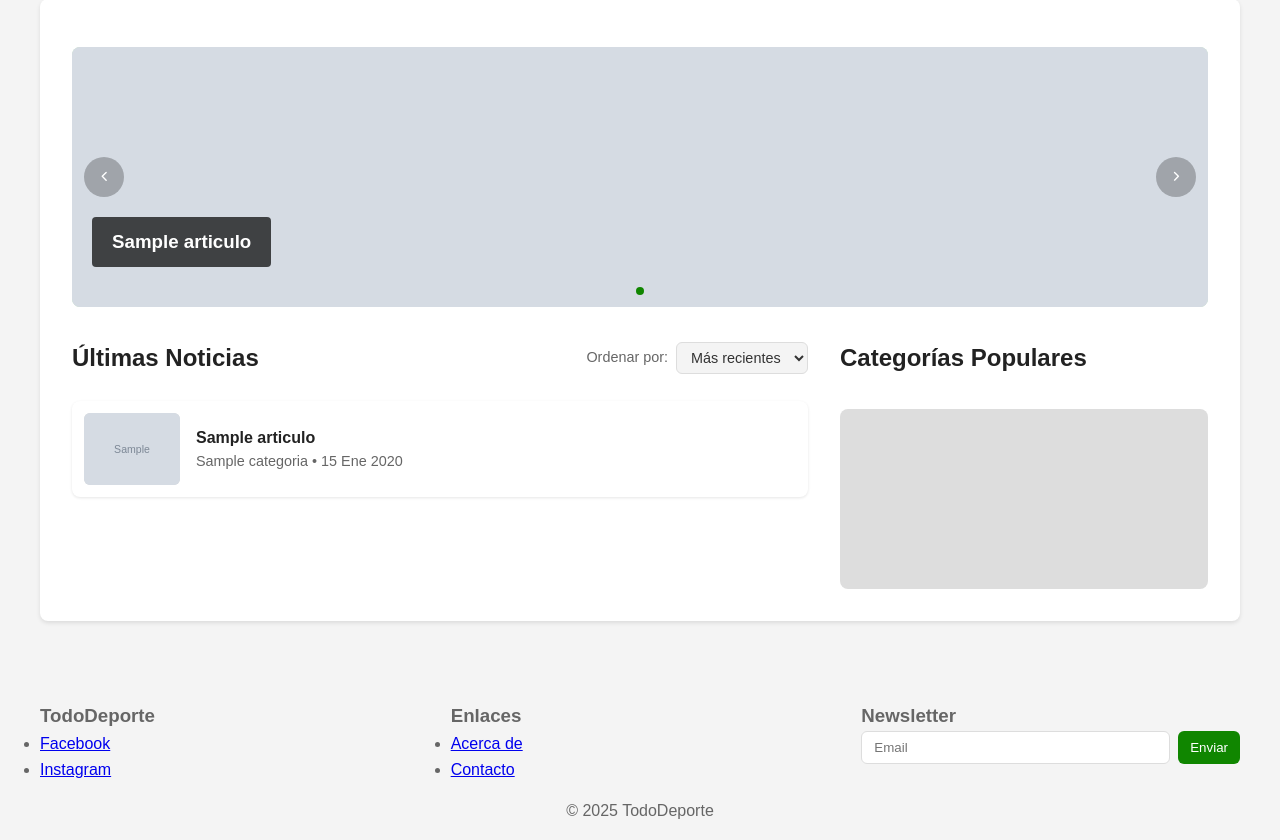
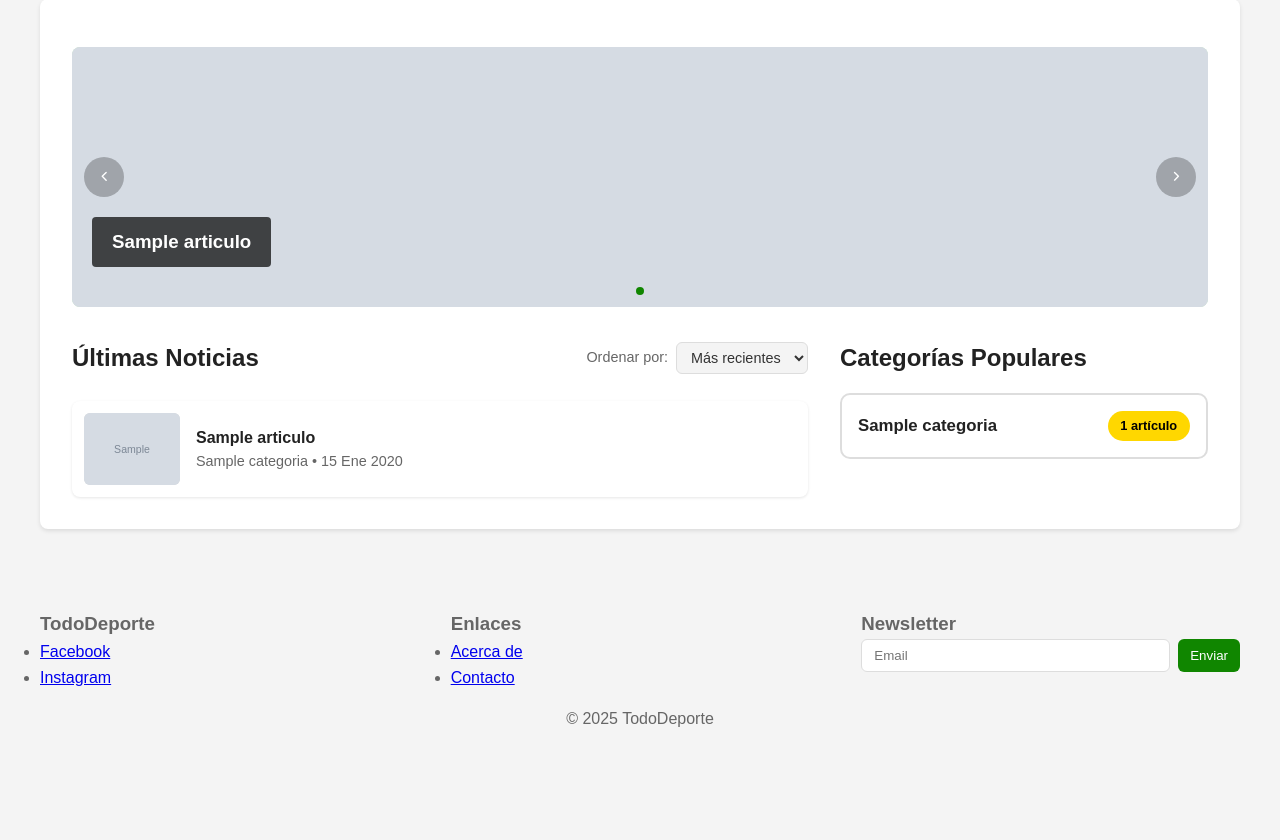
Before and after one commit to loveyfacundo/proyectoFinal-Etapa2, a Django app: page / in a window 1280 px wide. Shown: the part 139-979 px from the top of the page. After the commit the page ends 866 px from the top, so only its background shows below. Run offline with Django 5.2, Linux system fonts and the light colour scheme; tables that the repository leaves empty hold one stand-in row (values such as "Sample post"); grey boxes marked "Sample" are stand-in pictures.

Commit message:
Fix: categorías populares

```diff
--- a/apps/blog/views.py
+++ b/apps/blog/views.py
@@ -44,10 +44,18 @@
     else:
         ultimas_noticias = Articulo.objects.order_by(campo_orden)
 
+    # Obtener las 3 categorías con más artículos publicados
+    categorias_populares = Categoria.objects.annotate(
+        num_articulos=Count('articulos')
+    ).filter(
+        num_articulos__gt=0  # Solo categorías que tengan al menos 1 artículo
+    ).order_by('-num_articulos')[:3]
+
     context = {
         'destacados': articulos_destacados,
         'noticias': ultimas_noticias,
-        'orden_actual': orden, # Pasamos esto para que el select recuerde la opción
+        'orden_actual': orden,
+        'categorias_populares': categorias_populares,
     }
     return render(request, 'pages/index.html', context)
 
@@ -269,10 +277,18 @@
 
     noticias = Articulo.objects.filter(categoria=categoria).order_by(campo_orden)
 
+    # Obtener las 3 categorías con más artículos publicados (igual que en index)
+    categorias_populares = Categoria.objects.annotate(
+        num_articulos=Count('articulos')
+    ).filter(
+        num_articulos__gt=0
+    ).order_by('-num_articulos')[:3]
+
     context = {
         'noticias': noticias,
         'categoria_seleccionada': categoria,
         'orden_actual': orden,
+        'categorias_populares': categorias_populares,
     }
     return render(request, 'pages/index.html', context)
 
--- a/templates/pages/index.html
+++ b/templates/pages/index.html
@@ -46,12 +46,76 @@
         {# Barra lateral de categorías #}
         <aside class="home-column">
             <h2>Categorías Populares</h2>
-            <ul class="category-list">
-                {% for cat in categorias %}
-                    <li><a href="#">{{ cat.nombre }}</a></li>
-                {% endfor %}
-            </ul>
-            <div class="category-promo"></div>
+
+            {% if categorias_populares %}
+                <ul class="category-list">
+                    {% for cat in categorias_populares %}
+                        <li class="categoria-item-destacada">
+                            <a href="{% url 'listar_por_categoria' cat.id %}">
+                                <span class="categoria-nombre">{{ cat.nombre }}</span>
+                                <span class="categoria-count">{{ cat.num_articulos }} artículo{{ cat.num_articulos|pluralize }}</span>
+                            </a>
+                        </li>
+                    {% endfor %}
+                </ul>
+            {% else %}
+                <p style="color: var(--footer-text); font-style: italic;">No hay categorías con artículos aún.</p>
+            {% endif %}
         </aside>
     </section>
+
+    <style>
+        /* Estilos para categorías destacadas */
+        .categoria-item-destacada {
+            margin-bottom: 1rem;
+        }
+
+        .categoria-item-destacada a {
+            display: flex;
+            justify-content: space-between;
+            align-items: center;
+            padding: 1rem;
+            background: var(--card-bg);
+            border: 2px solid var(--border-color);
+            border-radius: 10px;
+            text-decoration: none;
+            transition: all 0.3s ease;
+        }
+
+        .categoria-item-destacada a:hover {
+            border-color: var(--header-bg);
+            transform: translateX(5px);
+            box-shadow: 0 4px 12px rgba(16, 134, 0, 0.15);
+        }
+
+        .categoria-nombre {
+            font-weight: 600;
+            font-size: 1.05rem;
+            color: var(--title-color);
+        }
+
+        .categoria-count {
+            background: var(--header-bg);
+            color: white;
+            padding: 0.3rem 0.8rem;
+            border-radius: 50px;
+            font-size: 0.8rem;
+            font-weight: 600;
+        }
+
+        .categoria-item-destacada:nth-child(1) .categoria-count {
+            background: #FFD700; /* Oro para la primera */
+            color: #000;
+        }
+
+        .categoria-item-destacada:nth-child(2) .categoria-count {
+            background: #C0C0C0; /* Plata para la segunda */
+            color: #000;
+        }
+
+        .categoria-item-destacada:nth-child(3) .categoria-count {
+            background: #CD7F32; /* Bronce para la tercera */
+            color: #fff;
+        }
+    </style>
 {% endblock %}
```
